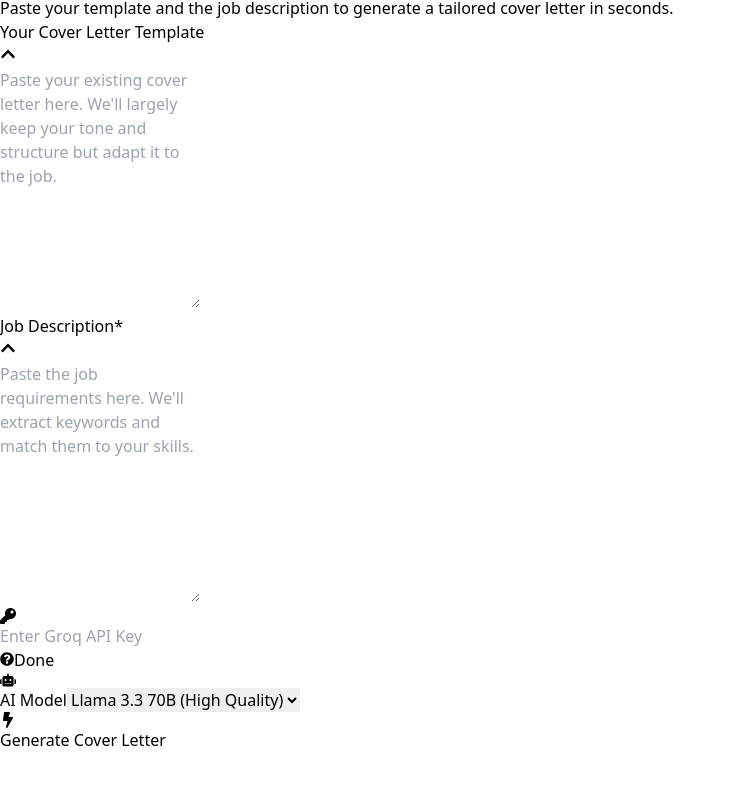
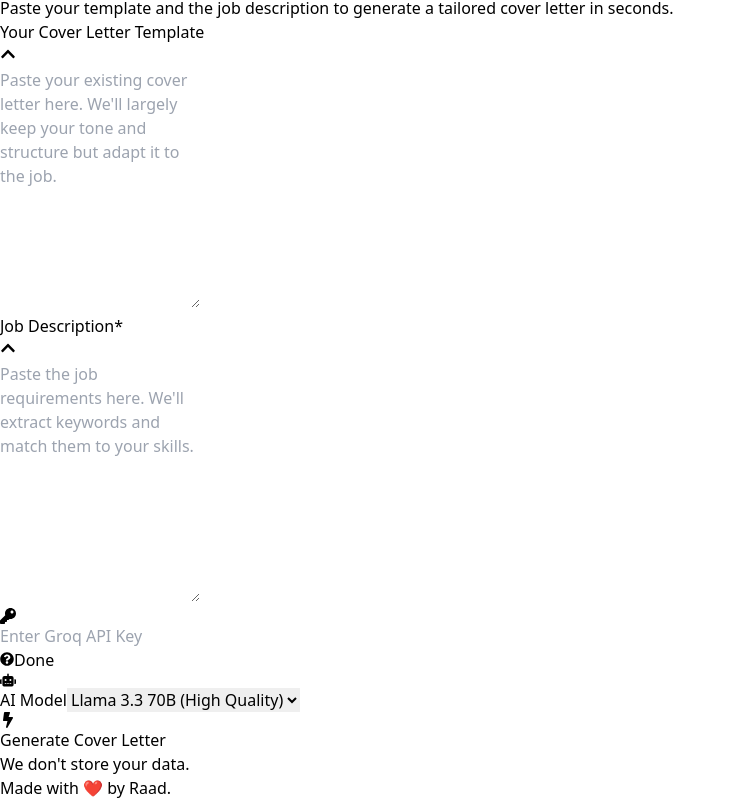
Before and after one commit to raadu/career-covered, a React (Vite) app: page / in a window 1280 px wide. Shown: the part 172-972 px from the top of the page, without its empty margins (0-736 px from the left). Before the commit the page ends 924 px from the top, so only its background shows below. Built offline with nearby package versions, Linux system fonts and the light colour scheme.

Commit message:
feat: add footer and privacy modal
- Add minimal footer with privacy link and creator attribution
- Add PrivacyModal for data transparency
- Refine ApiHelpModal to close on outside click
- Add logo tooltips in Layout

```diff
--- a/src/components/ApiHelpModal.tsx
+++ b/src/components/ApiHelpModal.tsx
@@ -12,11 +12,15 @@ const ApiHelpModal: React.FC<ApiHelpModalProps> = ({ isOpen, onClose, providerNa
   if (!isOpen) return null;
 
   return (
-    <div className="fixed inset-0 z-50 flex items-center justify-center p-4 bg-black/50 backdrop-blur-sm">
+    <div
+      className="fixed inset-0 z-50 flex items-center justify-center p-4 bg-black/50 backdrop-blur-sm"
+      onClick={onClose}
+    >
       <div
         className="bg-white rounded-xl shadow-xl w-full max-w-md overflow-hidden transform transition-all"
         role="dialog"
         aria-modal="true"
+        onClick={(e) => e.stopPropagation()}
       >
         <div className="flex items-center justify-between p-4 border-b border-gray-100">
           <h3 className="text-lg font-semibold text-gray-800">
--- /dev/null
+++ b/src/components/PrivacyModal.tsx
@@ -0,0 +1,64 @@
+import React from 'react';
+import { FaTimes } from 'react-icons/fa';
+
+interface PrivacyModalProps {
+  isOpen: boolean;
+  onClose: () => void;
+}
+
+const PrivacyModal: React.FC<PrivacyModalProps> = ({ isOpen, onClose }) => {
+  if (!isOpen) return null;
+
+  return (
+    <div
+      className="fixed inset-0 z-50 flex items-center justify-center p-4 bg-black/50 backdrop-blur-sm"
+      onClick={onClose}
+    >
+      <div
+        className="bg-white rounded-xl shadow-xl w-full max-w-md overflow-hidden transform transition-all"
+        role="dialog"
+        aria-modal="true"
+        onClick={(e) => e.stopPropagation()}
+      >
+        <div className="flex items-center justify-between p-4 border-b border-gray-100">
+          <h3 className="text-lg font-semibold text-gray-800">
+            Data Privacy
+          </h3>
+          <button
+            onClick={onClose}
+            className="text-gray-400 hover:text-gray-600 transition-colors p-1 rounded-md hover:bg-gray-100"
+            aria-label="Close modal"
+          >
+            <FaTimes />
+          </button>
+        </div>
+
+        <div className="p-5 text-sm text-gray-600 space-y-4">
+          <p>
+            <strong>This application does not store any of your data.</strong>
+          </p>
+          <p>
+            There are no backend services or databases connected to this application. All data, including your job descriptions, templates, and generated cover letters, are stored temporarily in your local browser's memory.
+          </p>
+          <p>
+            Any settings you configure are saved exclusively in your browser's local storage and are sent directly where needed. We cannot access them.
+          </p>
+          <p className="text-xs text-gray-500 italic mt-4">
+            You maintain full control over your data.
+          </p>
+        </div>
+
+        <div className="p-4 border-t border-gray-100 bg-gray-50 flex justify-end">
+          <button
+            onClick={onClose}
+            className="px-4 py-2 text-sm font-medium text-gray-600 bg-white border border-gray-200 rounded-lg hover:bg-gray-50 transition-colors shadow-sm"
+          >
+            Got it
+          </button>
+        </div>
+      </div>
+    </div>
+  );
+};
+
+export default PrivacyModal;
--- /dev/null
+++ b/src/layout/Footer.tsx
@@ -0,0 +1,34 @@
+import React, { useState } from 'react';
+import PrivacyModal from '../components/PrivacyModal';
+
+const Footer: React.FC = () => {
+  const [isModalOpen, setIsModalOpen] = useState(false);
+
+  return (
+    <footer className="w-full py-2 mt-4 text-xs text-gray-500 flex flex-col md:flex-row items-center justify-between px-4 bg-gradient-to-r from-cyan-50/50 to-blue-50/50">
+      <div className="flex items-center mb-1 md:mb-0">
+        <button
+          onClick={() => setIsModalOpen(true)}
+          className="hover:text-blue-600 underline decoration-blue-200 underline-offset-2 transition-colors focus:outline-none"
+        >
+          We don't store your data.
+        </button>
+      </div>
+      <div>
+        Made with <span className="text-red-500">❤️</span> by{' '}
+        <a
+          href="https://raadu.github.io"
+          target="_blank"
+          rel="noopener noreferrer"
+          className="font-medium text-gray-600 hover:text-blue-600 transition-colors"
+        >
+          Raad
+        </a>.
+      </div>
+
+      <PrivacyModal isOpen={isModalOpen} onClose={() => setIsModalOpen(false)} />
+    </footer>
+  );
+};
+
+export default Footer;
--- a/src/layout/Layout.tsx
+++ b/src/layout/Layout.tsx
@@ -1,5 +1,6 @@
 import React from 'react';
 import { FaFileAlt, FaUserShield } from 'react-icons/fa';
+import Footer from './Footer';
 
 interface LayoutProps {
   children: React.ReactNode;
@@ -16,7 +17,7 @@ const Layout: React.FC<LayoutProps> = ({ children }) => {
           isExpanded ? 'w-56' : 'w-16'
         } bg-white border-r border-gray-200 hidden md:flex flex-col transition-all duration-300 ease-in-out relative`}
       >
-        <div className="p-4 border-b border-gray-100 flex items-center justify-between h-16">
+        <div className="p-4 border-b border-gray-100 flex items-center justify-between h-16" title="Career Covered">
           <div className="flex items-center gap-3">
             <div className="bg-gradient-to-br from-cyan-500 to-blue-600 text-white p-1.5 rounded-lg shrink-0 shadow-lg shadow-cyan-500/30">
               <FaUserShield size={16} />
@@ -61,7 +62,7 @@ const Layout: React.FC<LayoutProps> = ({ children }) => {
       <div className="flex-1 flex flex-col h-full overflow-hidden">
         {/* Mobile Header (Visible only on small screens) */}
         <header className="md:hidden bg-white border-b border-gray-200 p-4 flex items-center justify-between">
-           <div className="flex items-center gap-2">
+           <div className="flex items-center gap-2" title="Career Covered">
               <div className="bg-gradient-to-br from-cyan-500 to-blue-600 text-white p-1.5 rounded-lg shadow-lg shadow-cyan-500/30">
                 <FaUserShield size={16} />
               </div>
@@ -70,10 +71,11 @@ const Layout: React.FC<LayoutProps> = ({ children }) => {
         </header>
 
         {/* Scrollable Content Area */}
-        <main className="flex-1 overflow-y-auto p-4 md:p-2">
-          <div className="w-full px-4 py-2">
+        <main className="flex-1 overflow-y-auto flex flex-col p-4 md:p-2">
+          <div className="flex-1 w-full px-4 py-2">
             {children}
           </div>
+          <Footer />
         </main>
       </div>
     </div>
```
